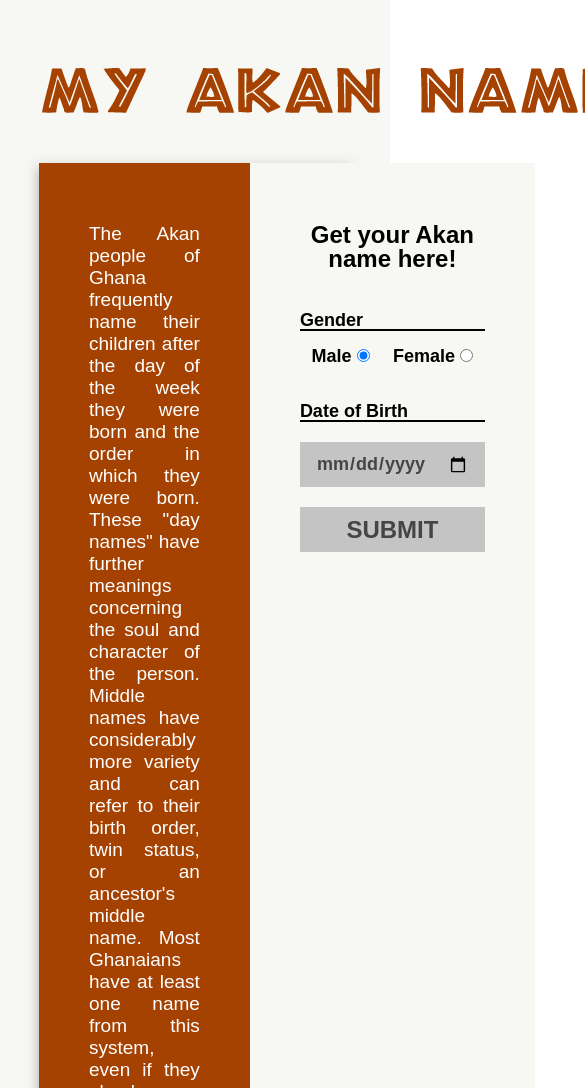
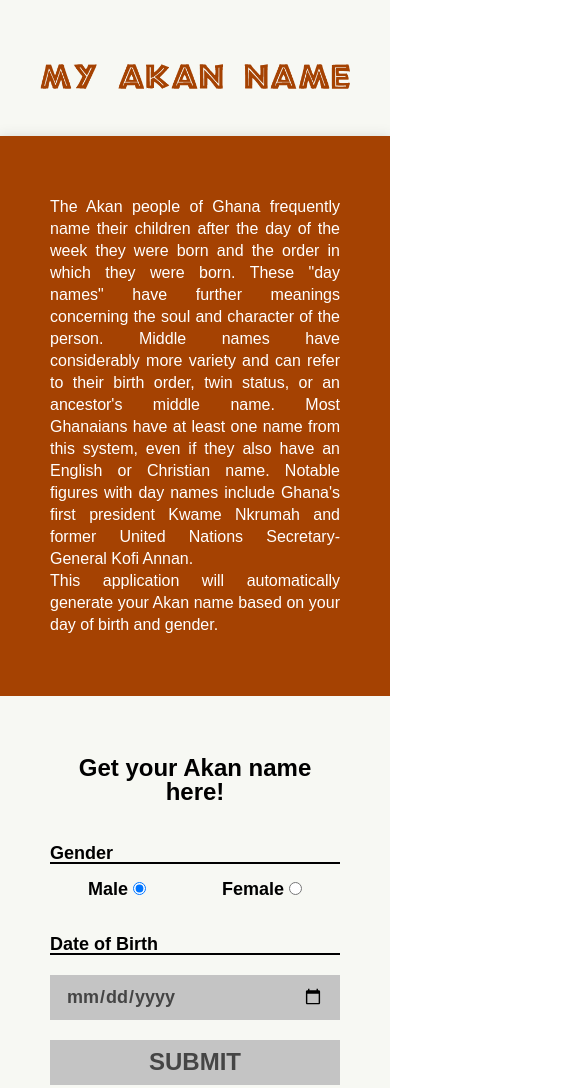
Before and after one commit to mururi/my_Akan_name, a plain HTML site: page index.html in a window 390 px wide. Shown: the top 1088 px of the page, 585 px wide, since content can reach past the window. Drawn offline with Linux system fonts and the light colour scheme; a web font is replaced by a local one.

Commit message:
Add media querries

```diff
--- a/css/style.css
+++ b/css/style.css
@@ -112,3 +112,23 @@
   font-weight: 900;
   font-size: 48px;
 }
+
+@media screen and (max-width: 1024px) {
+  #col_1 {
+    font-size: 16px;
+  }
+}
+
+@media screen and (max-width: 768px) {
+  .container {
+    padding: 60px 0 150px 0;
+  }
+
+  .row {
+    flex-direction: column;
+  }
+
+  .container img {
+    max-width: 80%;
+  }
+}
```
